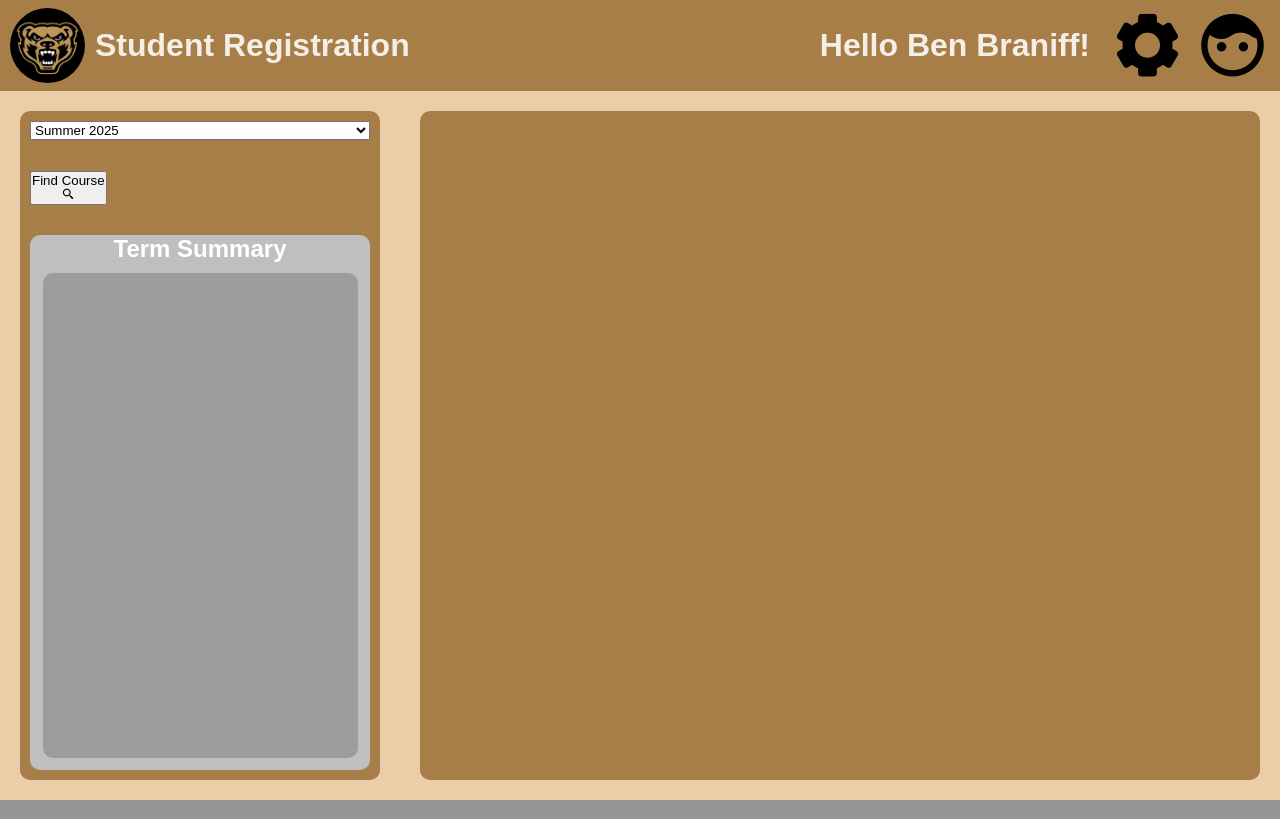
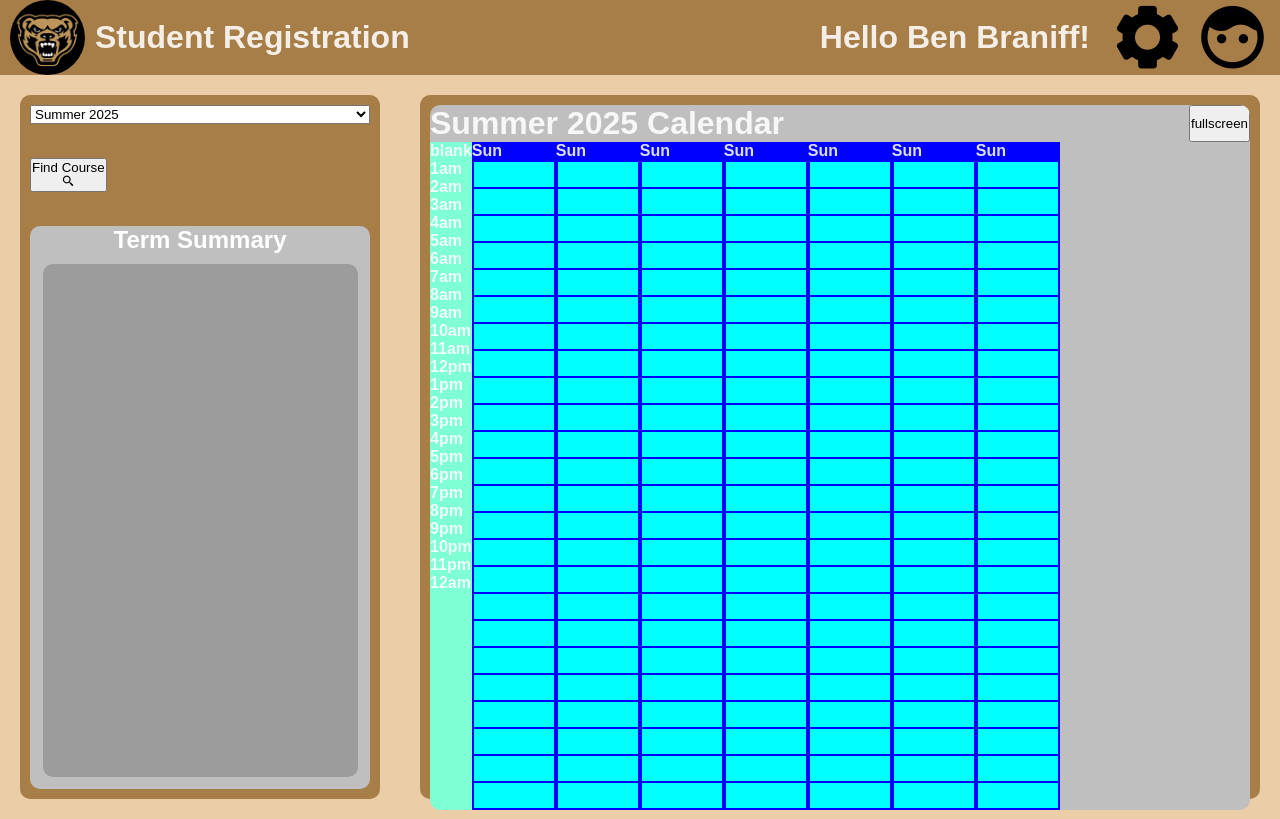
Before and after one commit to msalama2/CSI-3450-DataBase-and-Design, a React (Vite) app in the folder frontend/: page / in a window 1280 px wide. Built offline with nearby package versions, Linux system fonts and the light colour scheme.

Commit message:
calendar progress

```diff
--- /dev/null
+++ b/frontend/src/components/homepage/components/calendar/calendar.css
@@ -0,0 +1,40 @@
+.calendar-main {
+  background-color: #bfbfbf;
+  margin: 10px;
+  border-radius: 10px;
+  display: flex;
+  flex-direction: column;
+  justify-content: center;
+  overflow: hidden;
+}
+
+.calendar-topbar {
+  display: flex;
+  flex-direction: row;
+  justify-content: space-between;
+}
+
+.calendar-content {
+  display: flex;
+  flex-direction: row;
+}
+
+.time-legend {
+  background-color: aquamarine;
+  overflow: hidden;
+}
+
+.time-legend h2, .day h2 {
+    font-size: 1em;
+}
+
+.day {
+  background-color: blue;
+}
+
+.hour {
+  background-color: aqua;
+  height: 25px;
+  width: 80px;
+  margin: 2px;
+}
--- /dev/null
+++ b/frontend/src/components/homepage/components/calendar/calendar.jsx
@@ -0,0 +1,29 @@
+import React from "react";
+import "./calendar.css";
+import Day from "./components/day";
+import TimeLegend from "./components/TimeLegend";
+
+function Calendar() {
+  return (
+    <>
+      <div className="calendar-main">
+        <div className="calendar-topbar">
+          <h1>Summer 2025 Calendar</h1>
+          <button>fullscreen</button>
+        </div>
+        <div className="calendar-content">
+          <TimeLegend />
+          <Day />
+          <Day />
+          <Day />
+          <Day />
+          <Day />
+          <Day />
+          <Day />
+        </div>
+      </div>
+    </>
+  );
+}
+
+export default Calendar;
--- /dev/null
+++ b/frontend/src/components/homepage/components/calendar/components/TimeLegend.jsx
@@ -0,0 +1,85 @@
+import React from 'react'
+
+function TimeLegend() {
+  return (
+    <div className="time-legend">
+      <div>
+        <h2>blank</h2>
+      </div>
+      <div className="legend-hour">
+        <h2>1am</h2>
+      </div>
+      <div className="legend-hour">
+        <h2>2am</h2>
+      </div>
+      <div className="legend-hour">
+        <h2>3am</h2>
+      </div>
+      <div className="legend-hour">
+        <h2>4am</h2>
+      </div>
+      <div className="legend-hour">
+        <h2>5am</h2>
+      </div>
+      <div className="legend-hour">
+        <h2>6am</h2>
+      </div>
+      <div className="legend-hour">
+        <h2>7am</h2>
+      </div>
+      <div className="legend-hour">
+        <h2>8am</h2>
+      </div>
+      <div className="legend-hour">
+        <h2>9am</h2>
+      </div>
+      <div className="legend-hour">
+        <h2>10am</h2>
+      </div>
+      <div className="legend-hour">
+        <h2>11am</h2>
+      </div>
+      <div className="legend-hour">
+        <h2>12pm</h2>
+      </div>
+      <div className="legend-hour">
+        <h2>1pm</h2>
+      </div>
+      <div className="legend-hour">
+        <h2>2pm</h2>
+      </div>
+      <div className="legend-hour">
+        <h2>3pm</h2>
+      </div>
+      <div className="legend-hour">
+        <h2>4pm</h2>
+      </div>
+      <div className="legend-hour">
+        <h2>5pm</h2>
+      </div>
+      <div className="legend-hour">
+        <h2>6pm</h2>
+      </div>
+      <div className="legend-hour">
+        <h2>7pm</h2>
+      </div>
+      <div className="legend-hour">
+        <h2>8pm</h2>
+      </div>
+      <div className="legend-hour">
+        <h2>9pm</h2>
+      </div>
+      <div className="legend-hour">
+        <h2>10pm</h2>
+      </div>
+      <div className="legend-hour">
+        <h2>11pm</h2>
+      </div>
+      <div className="legend-hour">
+        <h2>12am</h2>
+      </div>
+    </div>
+  );
+}
+
+export default TimeLegend
--- /dev/null
+++ b/frontend/src/components/homepage/components/calendar/components/day.jsx
@@ -0,0 +1,35 @@
+import React from 'react';
+
+function Day() {
+  return (
+    <div className="day">
+      <h2>Sun</h2>
+      <div className="hour"></div>
+      <div className="hour"></div>
+      <div className="hour"></div>
+      <div className="hour"></div>
+      <div className="hour"></div>
+      <div className="hour"></div>
+      <div className="hour"></div>
+      <div className="hour"></div>
+      <div className="hour"></div>
+      <div className="hour"></div>
+      <div className="hour"></div>
+      <div className="hour"></div>
+      <div className="hour"></div>
+      <div className="hour"></div>
+      <div className="hour"></div>
+      <div className="hour"></div>
+      <div className="hour"></div>
+      <div className="hour"></div>
+      <div className="hour"></div>
+      <div className="hour"></div>
+      <div className="hour"></div>
+      <div className="hour"></div>
+      <div className="hour"></div>
+      <div className="hour"></div>
+    </div>
+  );
+}
+
+export default Day
--- a/frontend/src/components/homepage/homepage.jsx
+++ b/frontend/src/components/homepage/homepage.jsx
@@ -3,6 +3,7 @@ import FindCoursePopup from "./components/findcourse/popup.jsx";
 import logo from "../../assets/Oakland_Golden_Grizzlies_logo.png";
 import settingsIcon from "../../assets/settings icon.png";
 import profileIcon from "../../assets/profile_icon.png";
+import Calendar from "./components/calendar/calendar.jsx";
 
 import "boxicons";
 
@@ -57,7 +58,9 @@ const Homepage = () => {
               <div className="term-summary-content"></div>
             </div>
           </div>
-          <div className="calendar"></div>
+          <div className="calendar">
+            <Calendar />
+          </div>
         </div>
       </div>
     </>
```
